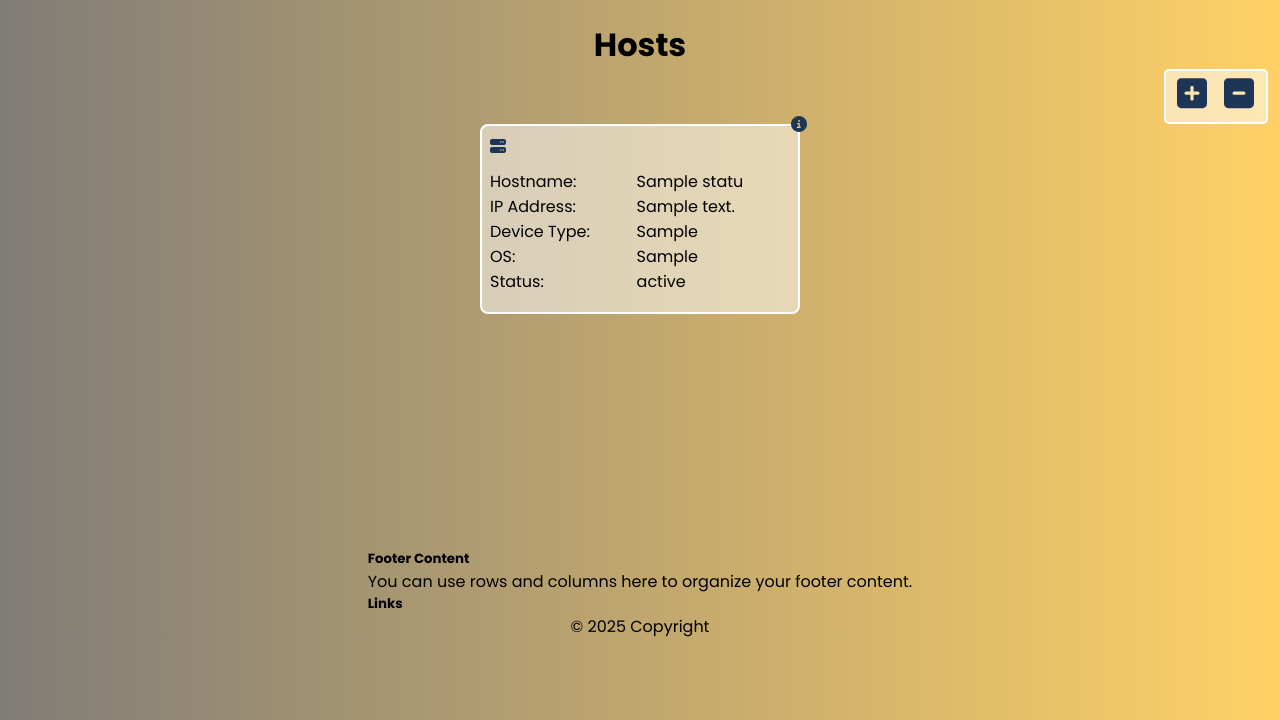
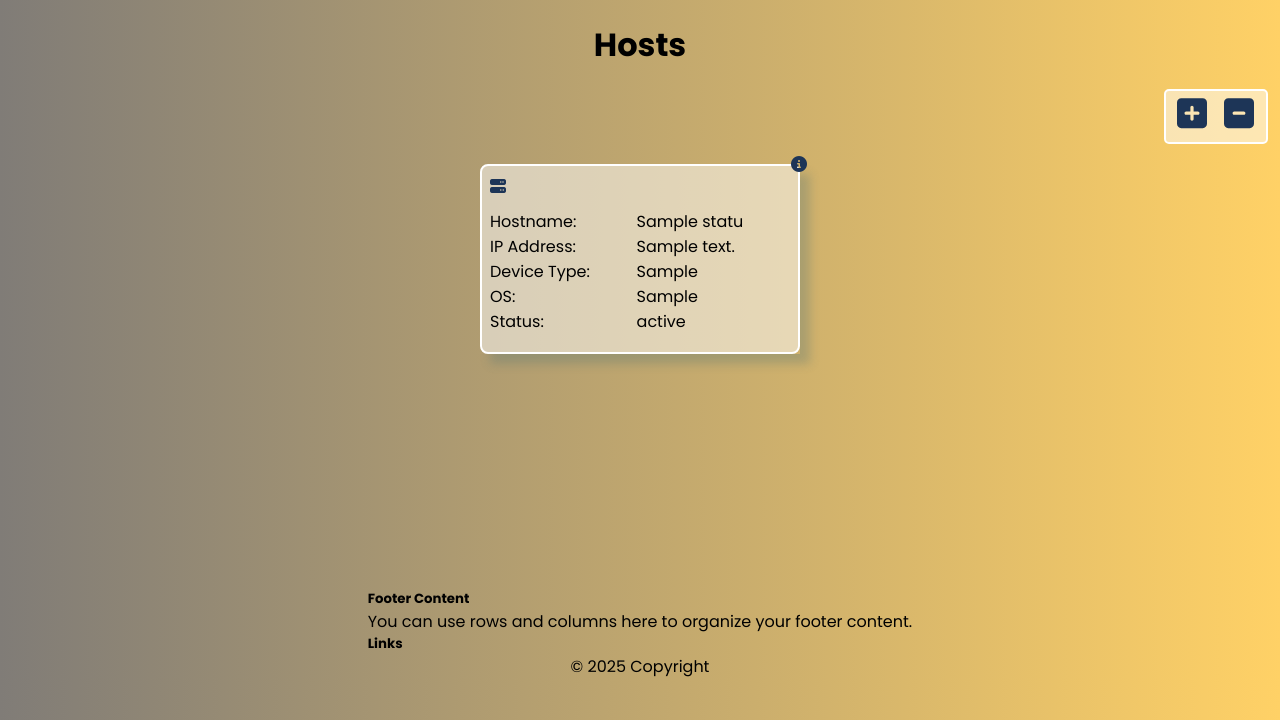
Before and after one commit to thenetworkshinobi/ssmonitor, a PHP site: page /dashboard/dashboard-home.php in a window 1280 px wide. Shown: the part 80-800 px from the top of the page. Run offline with PHP 8.4, Linux system fonts and the light colour scheme; the visitor is signed in with stand-in values (Sample User, id 1); tables that the repository leaves empty or names only in its code hold one stand-in row (values such as "Sample post"); some libraries are stand-ins or nearby versions.

Commit message:
changed box design
modify host box design

```diff
--- a/config/db-connect.php
+++ b/config/db-connect.php
@@ -3,7 +3,7 @@
 
 class dbConnect
 {
-    private $dbhost = "192.168.100.239";
+    private $dbhost = "ssmonitor";
     //private $dbhost = "td-jgriffith-l";
     private $dbname = "ssmonitor";
     private $dbuser = "ssadminuser";
--- a/css/style.css
+++ b/css/style.css
@@ -148,6 +148,7 @@ main{
     justify-content: top;
     align-items: top;
     width: 100%;
+    gap: 20px;
 }
 form.login {
     display: flex;
@@ -182,7 +183,7 @@ ul.class li{
     min-width: 300px;
     min-height: 170px;
     border: solid;
-    border-color: rgb(255, 255, 255);
+    border-color: white;
     border-width: 2px;
     border-radius: 8px;
     padding: 8px;
@@ -207,17 +208,12 @@ ul.class li{
     background-color: #1D3557;
     border-radius: 3px;
 }
-.box{
-    height: 2000px;
-    width: 200px;
-    background-color: white;
-}
 .fb-cards{
     position: relative;
     top: 0;
     left: 0;
     height: 100%;
-    border-radius: 10px;
+    box-shadow: 10px 10px 9px rgba(82, 116, 116, 0.3);
     transform-style: preserve-3d;
     transition: all 0.8s ease;
 }
@@ -233,15 +229,19 @@ ul.class li{
     width: 100%;
     border: solid;
     border-color: #A8DADC;
-    border-width: 2px;
-    border-radius: 7px;
+    border-width: 4px;
+    border-radius: 8px;
     backface-visibility: hidden;
     overflow: hidden;
     background: #1D3557;
-    color: #fff;
+    color: #FFD166;
     text-align: center;
     transform: rotateY(180deg);
   }
+.back-container{
+    height: 190px;
+
+}
 
 @media (max-width: 800px){
     .checkbtn{
--- a/dashboard/dashboard-home.php
+++ b/dashboard/dashboard-home.php
@@ -74,7 +74,7 @@
                         </div>
                     </div>
                     <div class="back">
-                        <div class="card-container">
+                        <div class="back-container">
                             <h1>Real-Time Data</h1>
                             <ul>
                                 <li>CPU Usage: ' . '%</li>
```
Lines whose indentation alone changed are shown as unchanged.
